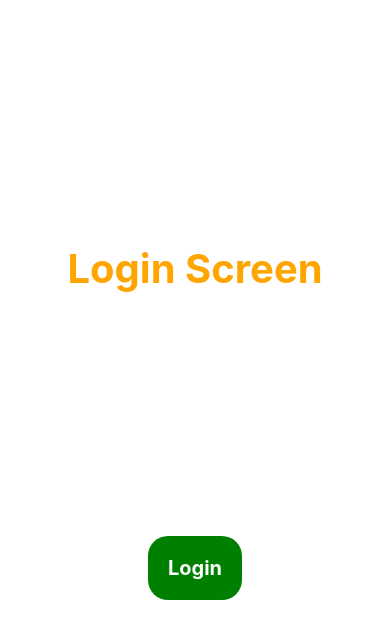
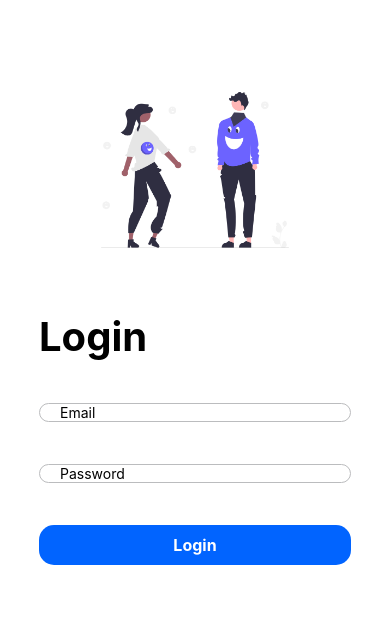
Before and after one commit to omerfarukose/AwesomeApp, a React Native app: screen /Login in a window 390 px wide. Shown: the top 638 px of the page. Built offline with nearby package versions, Linux system fonts and the light colour scheme.

Commit message:
LoginScreen edited

```diff
--- a/src/pages/LoginScreen.js
+++ b/src/pages/LoginScreen.js
@@ -1,54 +1,129 @@
-import {SafeAreaView, Text, TouchableOpacity} from "react-native";
-import {useContext} from "react";
+import {
+    Image, Keyboard,
+    KeyboardAvoidingView,
+    Platform,
+    SafeAreaView,
+    Text,
+    TextInput,
+    TouchableOpacity, TouchableWithoutFeedback,
+    View
+} from "react-native";
+import {useContext, useState} from "react";
 import {LoginContext} from "../contexts/LoginContext";
 
 export default function LoginScreen() {
 
     let { setIsLogin } = useContext(LoginContext)
 
+    const [username, setUsername] = useState("")
+    const [password, setPassword] = useState("")
+
     return(
         <SafeAreaView
             style={{
                 flex: 1,
-                backgroundColor: "white",
+                backgroundColor: "white"
+            }}>
+
+            <KeyboardAvoidingView
+                behavior={Platform.OS === 'ios' ? 'padding' : 'height'}
+                style={{ flex: 1 }}>
+
+                <TouchableWithoutFeedback onPress={Keyboard.dismiss}>
+
+                    <View
+                        style={{
+                            flex: 1,
                             alignItems: "center",
+                        }}>
+
+                        {/* sample image */}
+                        <Image
+                            source={require("./../assets/images/login-img.png")}
+                            style={{
+                                width: 200,
+                                height: 200,
+                                marginTop: 70,
+                            }}/>
+
+                        <View
+                            style={{
+                                width: "80%",
+                                height: "40%",
+                                alignItems: "flex-start",
                                 justifyContent: "space-evenly",
                             }}>
 
+                            {/* login title */}
                             <Text
                                 style={{
                                     fontSize: 40,
                                     fontWeight: "bold",
-                    color: "orange"
-                }}>
-
-                Login Screen
-
-            </Text>
-
-            <TouchableOpacity
-                onPress={() => {
-                    setIsLogin(true)
-                }}
-                style={{
-                    backgroundColor: "green",
-                    padding: 20,
-                    borderRadius: 20,
-                }}>
-
-                <Text
-                    style={{
-                        fontSize: 20,
-                        fontWeight: "bold",
-                        color: "white"
+                                    color: "black"
                                 }}>
 
                                 Login
 
                             </Text>
 
+                            {/* username input */}
+                            <TextInput
+                                value={username}
+                                onChangeText={setUsername}
+                                placeholder={"Email"}
+                                style={{
+                                    borderWidth: 1,
+                                    borderColor: "#bbbcbe",
+                                    width: "100%",
+                                    borderRadius: 20,
+                                    paddingLeft: 20,
+                                }}/>
+
+                            {/* password input */}
+                            <TextInput
+                                value={password}
+                                onChangeText={setPassword}
+                                placeholder={"Password"}
+                                style={{
+                                    borderWidth: 1,
+                                    borderColor: "#bbbcbe",
+                                    width: "100%",
+                                    borderRadius: 20,
+                                    paddingLeft: 20,
+                                }}/>
+
+                            {/* login button */}
+                            <TouchableOpacity
+                                onPress={() => {
+                                    setIsLogin(true)
+                                }}
+                                style={{
+                                    width: "100%",
+                                    height: 40,
+                                    backgroundColor: "#0164FF",
+                                    borderRadius: 15,
+                                    alignItems: "center",
+                                    justifyContent: "center",
+                                }}>
+
+                                <Text
+                                    style={{
+                                        color: "white",
+                                        fontSize: 16,
+                                        fontWeight: "bold",
+                                    }}>
+                                    Login
+                                </Text>
+
                             </TouchableOpacity>
 
+                        </View>
+
+                    </View>
+
+                </TouchableWithoutFeedback>
+
+            </KeyboardAvoidingView>
 
         </SafeAreaView>
     )
--- a/src/pages/ProfileScreen.js
+++ b/src/pages/ProfileScreen.js
@@ -1,5 +1,5 @@
 import {SafeAreaView, Text, TouchableOpacity} from "react-native";
-import {useContext} from "react";
+import {useContext, useState} from "react";
 import {LoginContext} from "../contexts/LoginContext";
 
 export default function ProfileScreen() {
```
Also changed, not shown: src/assets/images/login-img.png (added). Lines whose indentation alone changed are shown as unchanged.
